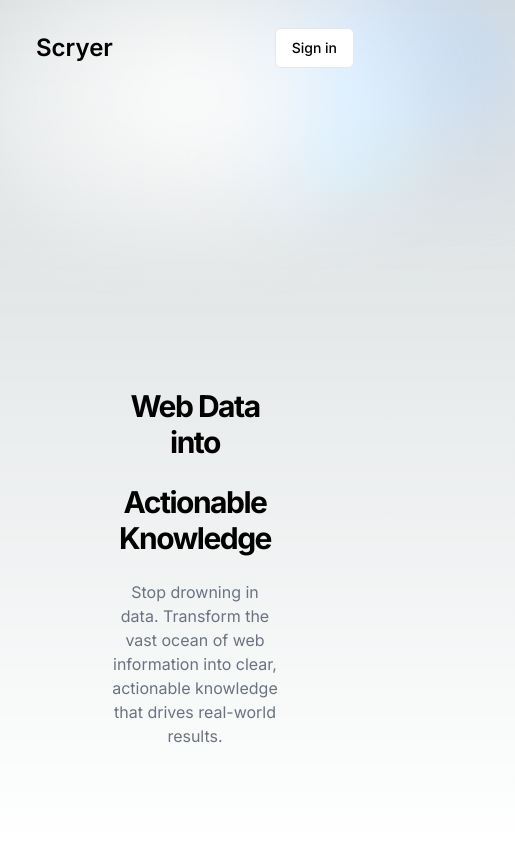
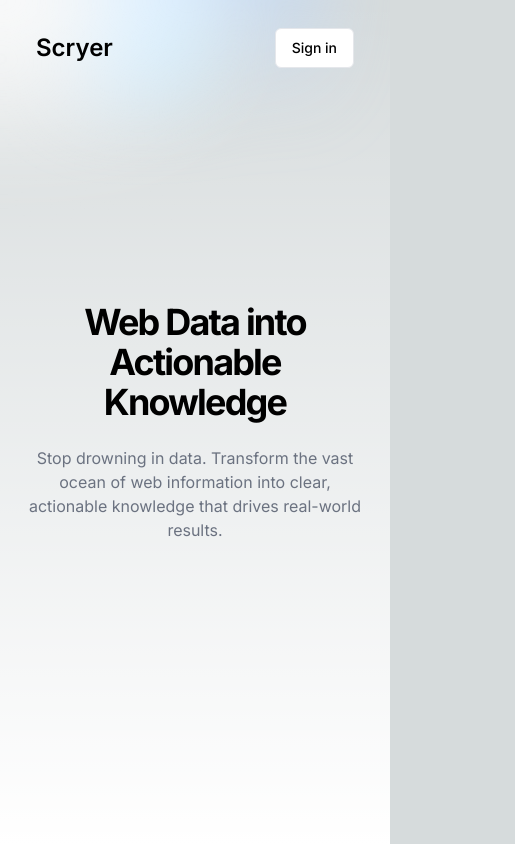
Before and after one commit to davidumoru/scryer, a Next.js app in the folder client/: page / in a window 390 px wide. Shown: the whole page, 515 px wide, since content can reach past the window. Built offline with nearby package versions, Linux system fonts and the light colour scheme.

Commit message:
Adjust content positions

```diff
--- a/client/app/auth/page.tsx
+++ b/client/app/auth/page.tsx
@@ -12,7 +12,7 @@ export default function Home() {
   };
 
   return (
-    <main className="flex min-h-screen flex-col justify-between">
+    <main className="flex min-h-screen flex-col justify-between lg:p-24 lg:items-center">
       <div className="relative flex place-items-center before:absolute before:h-[300px] before:w-[480px] before:-translate-x-1/2 before:rounded-full before:bg-gradient-radial before:from-white before:to-transparent before:blur-2xl before:content-[''] after:absolute after:-z-20 after:h-[180px] after:w-[240px] after:translate-x-1/3 after:bg-gradient-conic after:from-sky-200 after:via-blue-200 after:blur-2xl after:content-[''] before:dark:bg-gradient-to-br before:dark:from-transparent before:dark:to-blue-700 before:dark:opacity-10 after:dark:from-sky-900 after:dark:via-[#0141ff] after:dark:opacity-40 before:lg:h-[360px]"></div>
       <div className="max-w-md mx-auto p-6">
         {showLogin ? <Login /> : <Signup />}
--- a/client/app/page.tsx
+++ b/client/app/page.tsx
@@ -2,9 +2,10 @@ import { Hero } from "../components/hero";
 
 export default function Home() {
   return (
-    <main className="flex min-h-screen flex-col items-center justify-between p-24">
+    <main className="flex min-h-screen flex-col justify-between lg:p-24 lg:items-center">
       <div className="relative flex place-items-center before:absolute before:h-[300px] before:w-[480px] before:-translate-x-1/2 before:rounded-full before:bg-gradient-radial before:from-white before:to-transparent before:blur-2xl before:content-[''] after:absolute after:-z-20 after:h-[180px] after:w-[240px] after:translate-x-1/3 after:bg-gradient-conic after:from-sky-200 after:via-blue-200 after:blur-2xl after:content-[''] before:dark:bg-gradient-to-br before:dark:from-transparent before:dark:to-blue-700 before:dark:opacity-10 after:dark:from-sky-900 after:dark:via-[#0141ff] after:dark:opacity-40 before:lg:h-[360px]"></div>
       <Hero />
+      <button></button>
     </main>
   );
 }
--- a/client/components/hero.tsx
+++ b/client/components/hero.tsx
@@ -1,14 +1,16 @@
 export function Hero() {
   return (
-    <div className="container px-4 md:px-6">
+    <div className="container px-6">
       <div className="flex flex-col items-center space-y-4 text-center">
         <div className="space-y-6">
-          <h1 className="text-3xl font-bold tracking-tighter sm:text-5xl md:text-6xl lg:text-7xl">
-            Web Data into
-          </h1>
-          <h1 className="text-3xl font-bold tracking-tighter sm:text-5xl md:text-6xl lg:text-7xl">
-            Actionable Knowledge
-          </h1>
+          <div>
+            <h1 className="font-bold tracking-tighter text-4xl md:text-6xl lg:text-7xl">
+              Web Data into
+            </h1>
+            <h1 className="font-bold tracking-tighter text-4xl md:text-6xl lg:text-7xl">
+              Actionable Knowledge
+            </h1>
+          </div>
           <p className="mx-auto max-w-[700px] text-gray-500 md:text-xl dark:text-gray-400">
             Stop drowning in data. Transform the vast ocean of web information
             into clear, actionable knowledge that drives real-world results.
```
